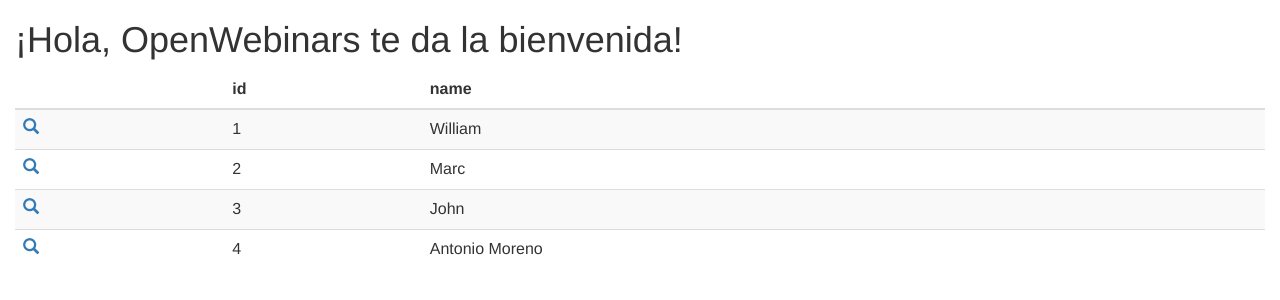
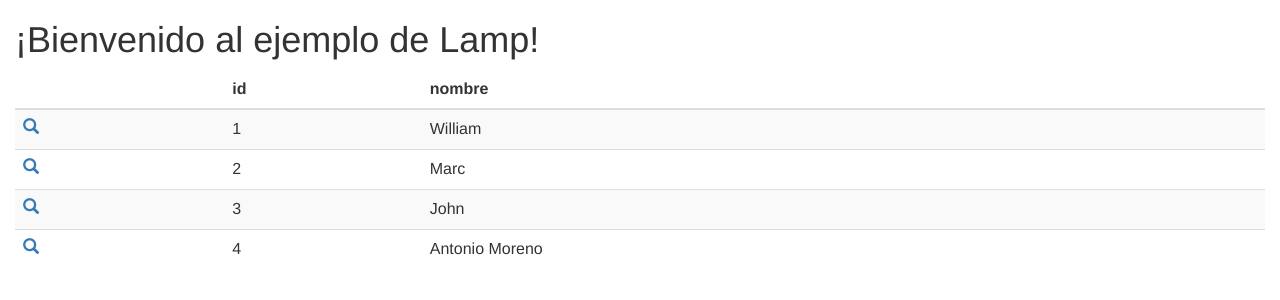
Before and after one commit to jmlcas/docker-lamp, a PHP site: page / in a window 1280 px wide. Shown: the top 300 px of the page. Run offline with PHP 8.4, Linux system fonts and the light colour scheme; data comes from the database, SQL or seed files in the repository; data that the repository does not hold is empty.

Commit message:
Update index.php

```diff
--- a/www/index.php
+++ b/www/index.php
@@ -1,6 +1,6 @@
 <html>
     <head>
-        <title>Welcome to LAMP Infrastructure</title>
+        <title>Bienvenido a LAMP</title>
         <meta charset="utf-8">
         <link rel="stylesheet" href="http://maxcdn.bootstrapcdn.com/bootstrap/3.3.6/css/bootstrap.min.css">
         <script src="http://maxcdn.bootstrapcdn.com/bootstrap/3.3.6/js/bootstrap.min.js"></script>
@@ -8,7 +8,7 @@
     <body>
         <div class="container-fluid">
             <?php
-                echo "<h1>¡Hola, OpenWebinars te da la bienvenida!</h1>";
+                echo "<h1>¡Bienvenido al ejemplo de Lamp!</h1>";
 
                 $conn = mysqli_connect('db', 'root', 'test');
                 $database = mysqli_select_db($conn, 'dbname');
@@ -17,7 +17,7 @@
                 $result = mysqli_query($conn, $query);
 
                 echo '<table class="table table-striped">';
-                echo '<thead><tr><th></th><th>id</th><th>name</th></tr></thead>';
+                echo '<thead><tr><th></th><th>id</th><th>nombre</th></tr></thead>';
                 while($value = $result->fetch_array(MYSQLI_ASSOC)){
                     echo '<tr>';
                     echo '<td><a href="#"><span class="glyphicon glyphicon-search"></span></a></td>';
```
